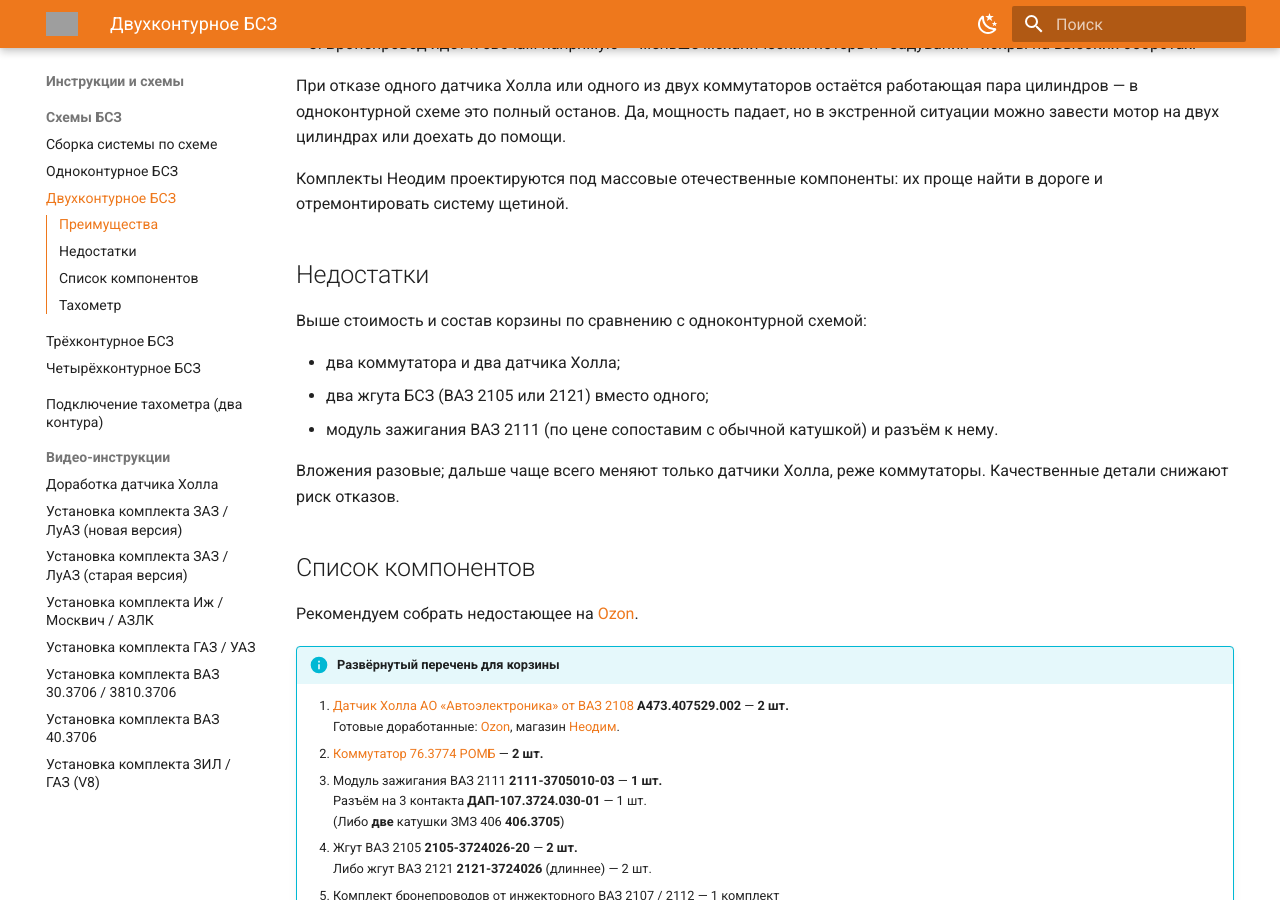
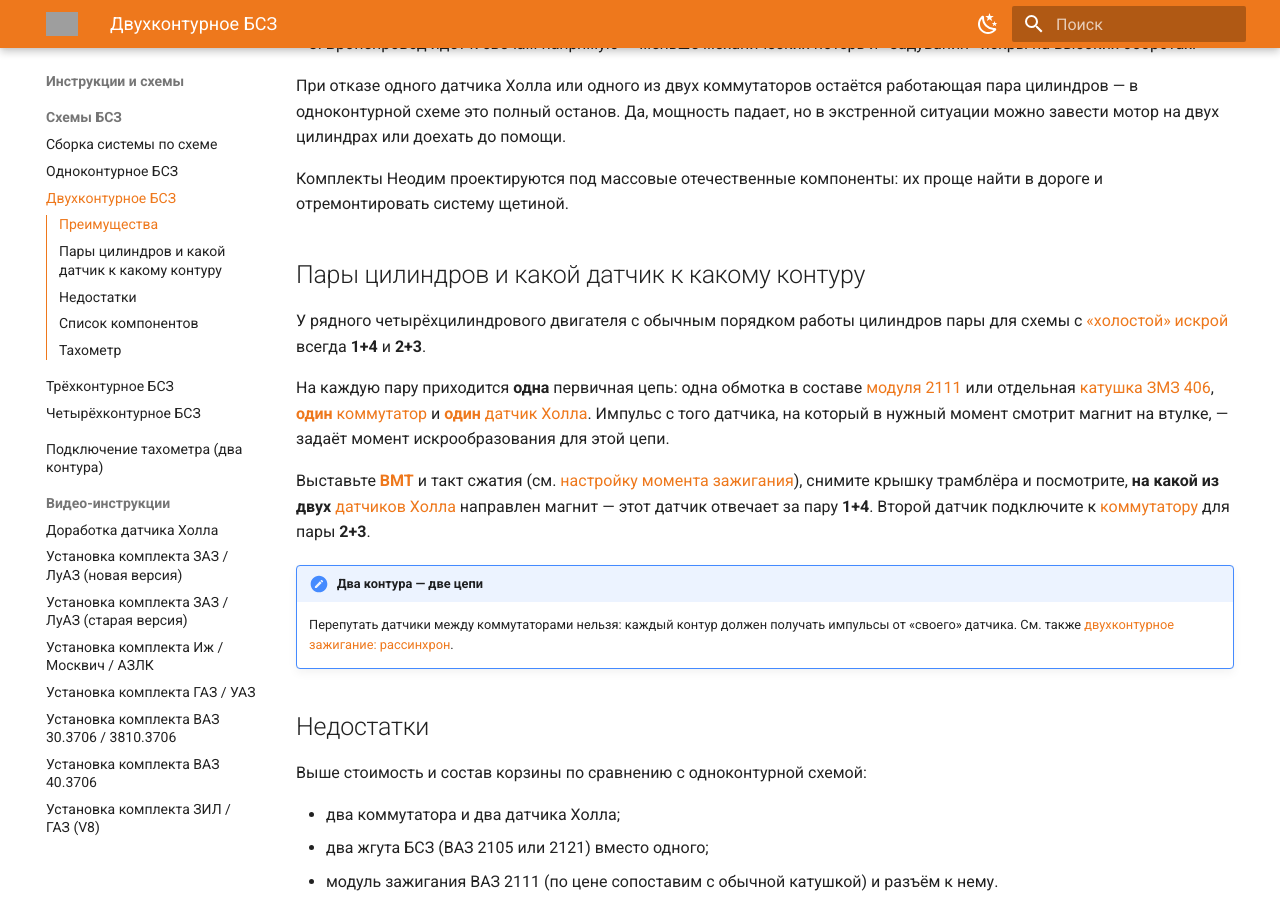
Before and after one commit to inscrut/neodim-bsz, an MkDocs documentation site: the page built from docs/theory/dual-circuit.md, in a window 1280 px wide and 900 px high, scrolled down 908 px. Built offline with MkDocs 1.6.1 and Material for MkDocs 9.7.7, drawn with Linux system fonts in a browser that asks for light colours; grey boxes are pictures that could not be loaded.

Commit message:
add info about ign timing

```diff
--- a/docs/theory/dual-circuit.md
+++ b/docs/theory/dual-circuit.md
@@ -17,6 +17,18 @@
 При отказе одного датчика Холла или одного из двух коммутаторов остаётся работающая пара цилиндров — в одноконтурной схеме это полный останов. Да, мощность падает, но в экстренной ситуации можно завести мотор на двух цилиндрах или доехать до помощи.
 
 Комплекты Неодим проектируются под массовые отечественные компоненты: их проще найти в дороге и отремонтировать систему щетиной.
+
+## Пары цилиндров и какой датчик к какому контуру {#cylinder-pairs-hall-mapping}
+
+У рядного четырёхцилиндрового двигателя с обычным порядком работы цилиндров пары для схемы с [«холостой» искрой](../index.md#dual-circuit-idle-spark) всегда **1+4** и **2+3**.
+
+На каждую пару приходится **одна** первичная цепь: одна обмотка в составе [модуля 2111](../components/ignition-coils.md#coils-dual-circuit) или отдельная [катушка ЗМЗ 406](../components/ignition-coils.md#coils-dual-circuit), [**один** коммутатор](../components/commutator-763774.md) и [**один** датчик Холла](../components/hall-sensor.md).
+Импульс с того датчика, на который в нужный момент смотрит магнит на втулке, — задаёт момент искрообразования для этой цепи.
+
+Выставьте [**ВМТ**](../service/ignition-timing.md#step-2-tdc-compression) и такт сжатия (см. [настройку момента зажигания](../service/ignition-timing.md)), снимите крышку трамблёра и посмотрите, **на какой из двух** [датчиков Холла](../components/hall-sensor.md#dual-circuit-kit-two-sensors) направлен магнит — этот датчик отвечает за пару **1+4**. Второй датчик подключите к [коммутатору](../components/commutator-763774.md) для пары **2+3**.
+
+!!! note "Два контура — две цепи"
+    Перепутать датчики между коммутаторами нельзя: каждый контур должен получать импульсы от «своего» датчика. См. также [двухконтурное зажигание: рассинхрон](../service/problems-and-solutions.md#dual-circuit-desync).
 
 ## Недостатки {#disadvantages}
 
```
Also changed, not shown: docs/service/ignition-timing.md (+4 -0 lines), docs/service/problems-and-solutions.md (+1 -0 lines).
